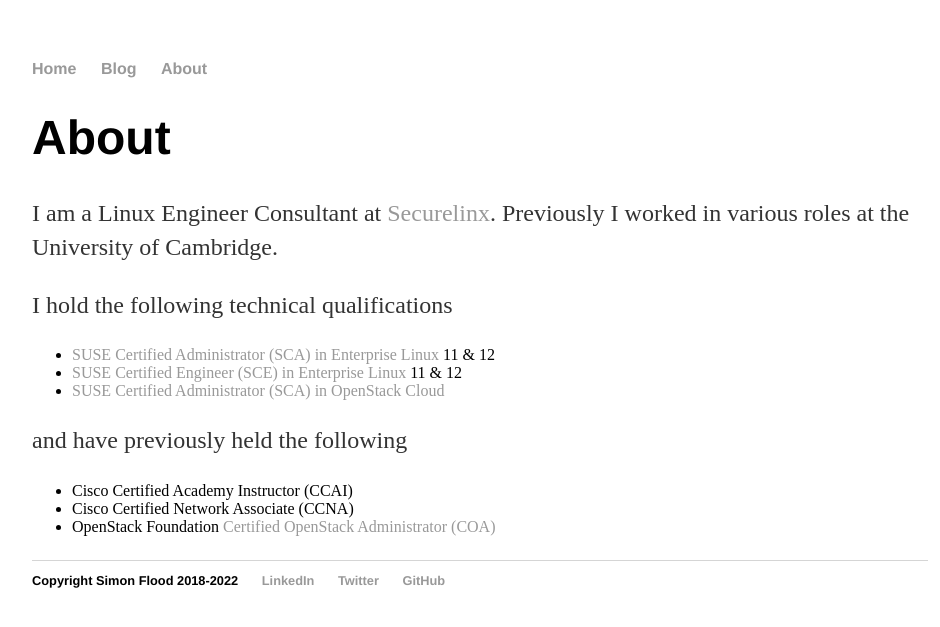
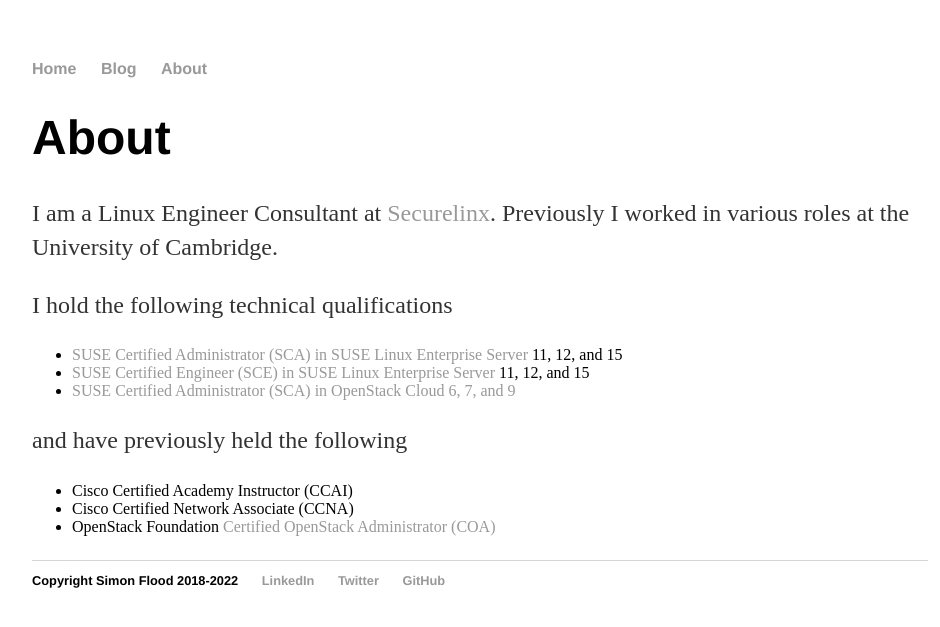
Before and after one commit to simonflood/simonflood.github.io, a Jekyll site: the page built from about/index.html, in a window 1280 px wide. Shown: the top 627 px of the page, without its empty margins (160-1100 px from the left). Built offline with Jekyll 4.4.1, drawn with Linux system fonts in a browser that asks for light colours.

Commit message:
Added SCA/SCE SLES15

```diff
--- a/about/index.html
+++ b/about/index.html
@@ -7,9 +7,9 @@ title: About Simon Flood
 	<p>I am a Linux Engineer Consultant at <a href="https://securelinx.com/">Securelinx</a>. Previously I worked in various roles at the University of Cambridge.</p>
 	<p>I hold the following technical qualifications</p>
         <ul>
-          <li /><a href="https://training.suse.com/certification/sca-linux/">SUSE Certified Administrator (SCA) in Enterprise Linux</a> 11 &amp; 12
-          <li /><a href="https://training.suse.com/certification/sce-linux/">SUSE Certified Engineer (SCE) in Enterprise Linux</a> 11 &amp; 12
-          <li /><a href="https://training.suse.com/certification/sca-cloud/">SUSE Certified Administrator (SCA) in OpenStack Cloud</a>
+          <li /><a href="https://training.suse.com/certification/sca-linux/">SUSE Certified Administrator (SCA) in SUSE Linux Enterprise Server</a> 11, 12, and 15
+          <li /><a href="https://training.suse.com/certification/sce-linux/">SUSE Certified Engineer (SCE) in SUSE Linux Enterprise Server</a> 11, 12, and 15
+          <li /><a href="https://training.suse.com/certification/sca-cloud/">SUSE Certified Administrator (SCA) in OpenStack Cloud 6, 7, and 9</a>
         </ul>
 	<p>and have previously held the following</p>
         <ul>
```
